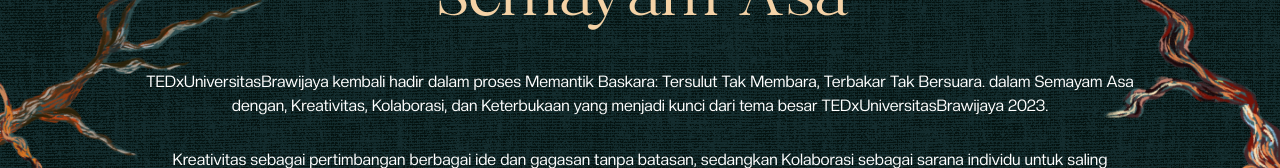
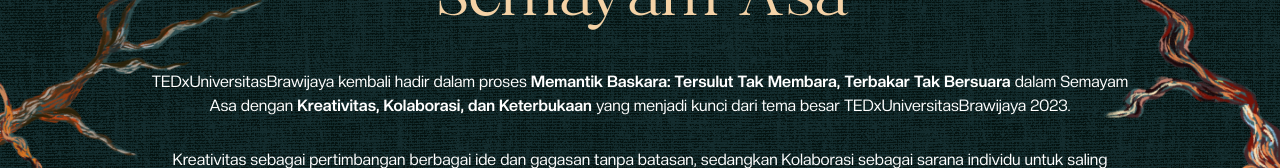
Before and after one commit to galihpermana29/tedx-frontend, a Next.js app: page /semayam-asa in a window 1280 px wide. Shown: the part 190-358 px from the top of the page. Built offline with nearby package versions, Linux system fonts and the light colour scheme.

Commit message:
[leo]: semayam asa page image and typography revision

```diff
--- a/app/semayam-asa/page.tsx
+++ b/app/semayam-asa/page.tsx
@@ -74,10 +74,15 @@
           className="flex text-base flex-col items-center gap-5 mt-10 text-center text-[20px] ">
           <div className="max-w-[1000px]">
             <p>
-              TEDxUniversitasBrawijaya kembali hadir dalam proses Memantik
-              Baskara: Tersulut Tak Membara, Terbakar Tak Bersuara. dalam
-              Semayam Asa dengan, Kreativitas, Kolaborasi, dan Keterbukaan yang
-              menjadi kunci dari tema besar TEDxUniversitasBrawijaya 2023.
+              TEDxUniversitasBrawijaya kembali hadir dalam proses{' '}
+              <span className="font-bold">
+                Memantik Baskara: Tersulut Tak Membara, Terbakar Tak Bersuara
+              </span>{' '}
+              dalam Semayam Asa dengan{' '}
+              <span className="font-bold">
+                Kreativitas, Kolaborasi, dan Keterbukaan
+              </span>{' '}
+              yang menjadi kunci dari tema besar TEDxUniversitasBrawijaya 2023.
             </p>
             <p className="my-[30px]">
               Kreativitas sebagai pertimbangan berbagai ide dan gagasan tanpa
@@ -248,7 +253,7 @@
                 sizes="100vh"
                 className="object-cover"
               />
-              <div className="absolute w-[150%] -top-[20%] -left-[24%] aspect-[16/5] z-20">
+              <div className="absolute w-[120%] -top-[10%] -left-[24%] aspect-[16/5] z-20">
                 <Image
                   src={`/assets/images/semayam-asa-cloud.png`}
                   alt="Cloud"
@@ -257,7 +262,7 @@
                   className="object-cover"
                 />
               </div>
-              <div className="absolute w-[200%] -bottom-16 -left-[70%] aspect-[16/7] z-20">
+              <div className="absolute w-[50%] -bottom-8 -right-[10%] aspect-[3/4] z-20">
                 <Image
                   src={`/assets/images/semayam-asa-fire.png`}
                   alt="Fire"
```
Also changed, not shown: public/assets/images/semayam-asa-cloud.png, public/assets/images/semayam-asa-fire.png.
